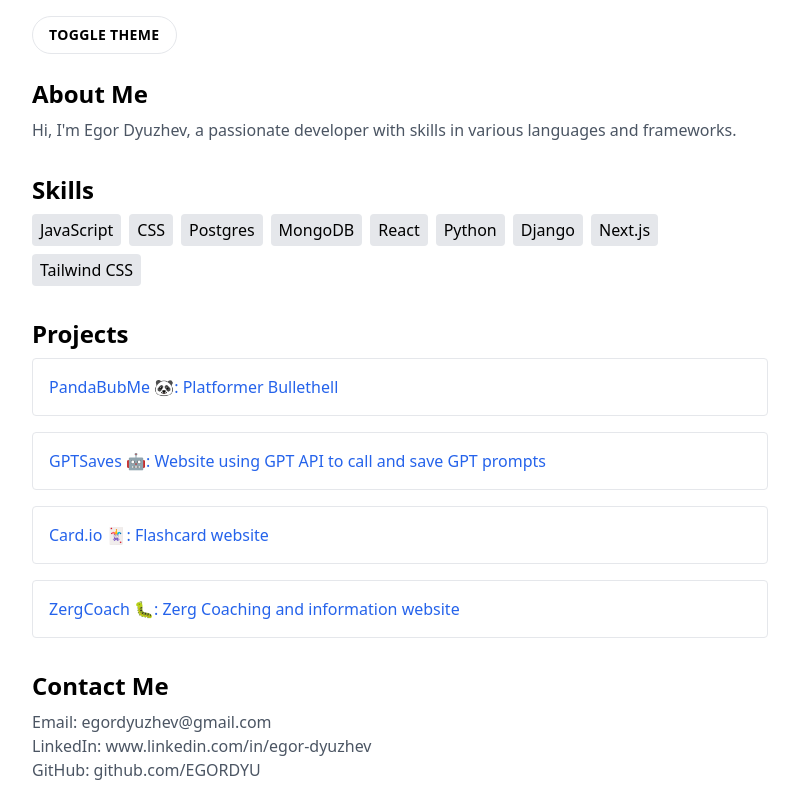
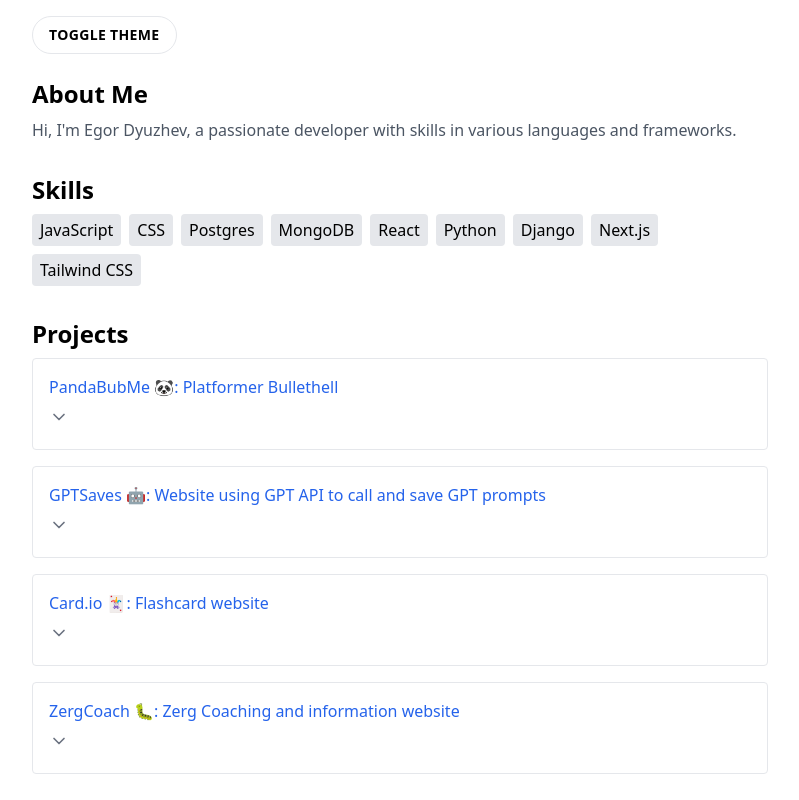
Before and after one commit to EGORDYU/next-portfolio, a Next.js app: page / in a window 1280 px wide. Shown: the top 800 px of the page, without its empty margins (240-1039 px from the left). Built offline with nearby package versions, Linux system fonts and the light colour scheme.

Commit message:
added little info things

```diff
--- a/package.json
+++ b/package.json
@@ -16,6 +16,7 @@
     "postcss": "^8.4.24",
     "react": "18.2.0",
     "react-dom": "18.2.0",
+    "react-icons": "^4.9.0",
     "tailwindcss": "^3.3.2"
   }
 }
--- a/pages/index.js
+++ b/pages/index.js
@@ -1,7 +1,36 @@
-import Head from 'next/head'
-import styles from '@/styles/Home.module.css'
-import { useTheme } from 'next-themes'
+import React, { useState } from 'react';
+import Head from 'next/head';
+import styles from '@/styles/Home.module.css';
+import { useTheme } from 'next-themes';
+import { FiChevronDown } from 'react-icons/fi';
 
+const projects = [
+  {
+    title: 'PandaBubMe 🐼',
+    description: 'Platformer Bullethell',
+    link: 'https://egordyu.github.io/project-1/',
+    additionalDescription: 'As part of my coursework, I designed and coded an interactive platformer game with a panda character using canvas and HTML/JavaScript. I researched various platformer games for inspiration, designed the games characters and environment, and incorporated game mechanics to make it engaging (Situation, Task). The final product was a fun and interactive game that received positive feedback and helped me improve my coding and game design skills',
+  },
+  {
+    title: 'GPTSaves 🤖',
+    description: 'Website using GPT API to call and save GPT prompts',
+    link: 'https://gptsaves-deployment-project2.herokuapp.com/ ',
+    additionalDescription: 'I developed a website that allows users to communicate with ChatGPT, a chatbot, and securely save their conversations. I integrated the ChatGPT API, designed the UI/UX using HTML, CSS, and JavaScript, and connected it to a PostgreSQL database for secure storage. The website received positive feedback and improved my web development skills, particularly in working with APIs, UI/UX design, database connectivity, and user security',
+  },
+  {
+    title: 'Card.io 🃏',
+    description: 'Flashcard website',
+    link: 'https://velvety-croissant-33ec85.netlify.app/decks',
+    additionalDescription: 'Additional description for Card.io project',
+  },
+  {
+    title: 'ZergCoach 🐛',
+    description: 'Zerg Coaching and information website',
+    link: 'https://main--lustrous-kulfi-ced407.netlify.app/',
+    additionalDescription: 'Additional description for ZergCoach project',
+  },
+  // Add more projects here...
+];
 
 const skills = [
   'JavaScript',
@@ -16,36 +45,23 @@ const skills = [
   // Add more skills here...
 ];
 
-const projects = [
-  {
-    title: 'PandaBubMe 🐼',
-    description: 'Platformer Bullethell',
-    link: 'https://egordyu.github.io/project-1/',
-  },
-  {
-    title: 'GPTSaves 🤖',
-    description: 'Website using GPT API to call and save GPT prompts',
-    link: 'https://gptsaves-deployment-project2.herokuapp.com/ ',
-  },
-  {
-    title: 'Card.io 🃏',
-    description: 'Flashcard website',
-    link: 'https://velvety-croissant-33ec85.netlify.app/decks',
-  },
-  {
-    title: 'ZergCoach 🐛',
-    description: 'Zerg Coaching and information website',
-    link: 'https://main--lustrous-kulfi-ced407.netlify.app/',
-  },
-  // Add more projects here...
-];
-
 export default function Home() {
-  const { theme, setTheme } = useTheme()
+  const { theme, setTheme } = useTheme();
+  const [expandedIndex, setExpandedIndex] = useState(-1);
 
   const toggleTheme = () => {
-    setTheme(theme === 'dark' ? 'light' : 'dark')
+    setTheme(theme === 'dark' ? 'light' : 'dark');
+  };
+
+  const toggleExpand = (index) => {
+    if (index === expandedIndex) {
+      // Collapse the currently expanded project
+      setExpandedIndex(-1);
+    } else {
+      // Expand the clicked project
+      setExpandedIndex(index);
     }
+  };
 
   return (
     <div className="mx-auto max-w-xl p-4 md:max-w-3xl">
@@ -70,14 +86,18 @@ export default function Home() {
       <main>
         <section id="about" className="mb-8">
           <h1 className="font-bold text-2xl mb-2">About Me</h1>
-          <p className="text-gray-600 dark:text-gray-400">Hi, I'm Egor Dyuzhev, a passionate developer with skills in various languages and frameworks.</p>
+          <p className="text-gray-600 dark:text-gray-400">
+            Hi, I'm Egor Dyuzhev, a passionate developer with skills in various languages and frameworks.
+          </p>
         </section>
 
         <section id="skills" className="mb-8">
           <h1 className="font-bold text-2xl mb-2">Skills</h1>
           <ul className="flex flex-wrap gap-2">
             {skills.map((skill, index) => (
-              <li key={index} className="bg-gray-200 dark:bg-gray-700 py-1 px-2 rounded">{skill}</li>
+              <li key={index} className="bg-gray-200 dark:bg-gray-700 py-1 px-2 rounded">
+                {skill}
+              </li>
             ))}
           </ul>
         </section>
@@ -86,14 +106,41 @@ export default function Home() {
   <h1 className="font-bold text-2xl mb-2">Projects</h1>
   <ul className="grid grid-cols-1 gap-4">
   {projects.map((project, index) => (
-              <li key={index} className="border dark:border-gray-700 p-4 rounded">
-                <a href={project.link} className="text-blue-600 hover:underline dark:text-blue-400">
+  <li key={index} className="border dark:border-gray-700 p-4 rounded project">
+    <div>
+      <a
+        href={project.link}
+        target="_blank"
+        rel="noopener noreferrer"
+        className="text-blue-600 hover:underline dark:text-blue-400"
+        onClick={() => toggleExpand(index)}
+      >
         {project.title}: {project.description}
       </a>
+    </div>
+    <div className="mt-2">
+      <button
+        className="arrow-button text-gray-500 hover:text-gray-700 transition-colors duration-200"
+        onClick={() => toggleExpand(index)}
+      >
+        <FiChevronDown size={20} />
+      </button>
+    </div>
+    {expandedIndex === index && (
+      <div className="mt-2">
+        <p>{project.additionalDescription}</p>
+        {/* Add any additional content you want to show when expanded */}
+      </div>
+    )}
   </li>
 ))}
+
+
+
   </ul>
 </section>
+
+
 
         <section id="contact">
           <h1 className="font-bold text-2xl mb-2">Contact Me</h1>
@@ -103,5 +150,5 @@ export default function Home() {
         </section>
       </main>
     </div>
-  )
+  );
 }
--- a/styles/Home.module.css
+++ b/styles/Home.module.css
@@ -37,3 +37,25 @@
     background-color: green;
     border-radius: 50%;
   }
+  .project {
+    position: relative;
+  }
+
+  .arrow-button {
+    position: absolute;
+    top: 50%;
+    right: 0.5rem;
+    transform: translateY(-50%);
+    background-color: transparent;
+    border: none;
+    cursor: pointer;
+    display: flex;
+    align-items: center;
+    justify-content: center;
+    z-index: 1;
+  }
+  .project-grid {
+    display: grid;
+    grid-template-columns: repeat(2, 1fr);
+    gap: 2rem;
+  }
```
Also changed, not shown: 1 other file (tests, documents, lock files or other folders). Lines whose indentation alone changed are shown as unchanged.
